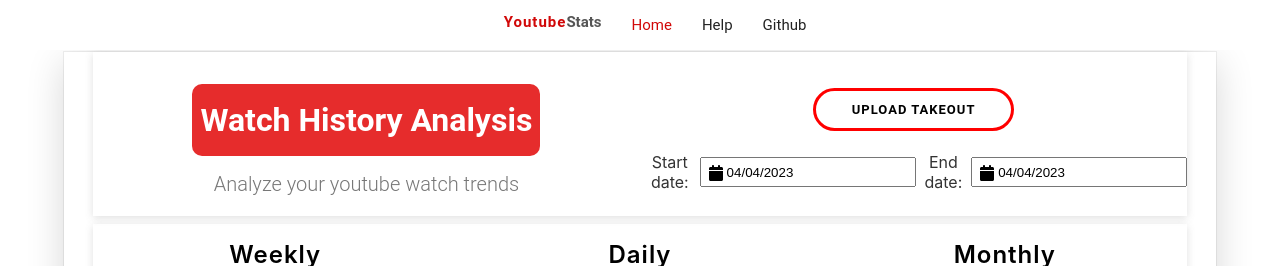
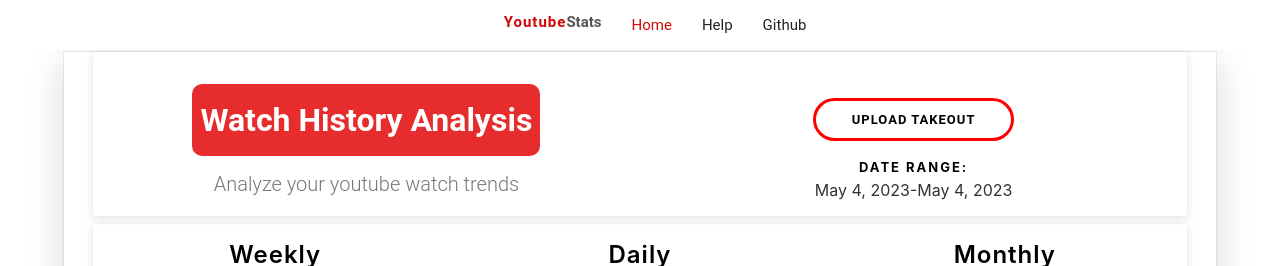
Before and after one commit to delaguardianick/Youtube-Watch-History-Statistics, a React (Create React App) app in the folder Web/youtube-stats/: page / in a window 1280 px wide. Shown: the top 266 px of the page. Built offline with nearby package versions, Linux system fonts and the light colour scheme; no server answers.

Commit message:
Display date at the top

```diff
--- a/Web/youtube-stats/src/App.js
+++ b/Web/youtube-stats/src/App.js
@@ -1,8 +1,7 @@
 import './App.css';
 // import './dist/output.css';
 import { useState, useEffect, useRef} from 'react';
-import DatePicker from 'react-datepicker';
-import {format,parseISO} from 'date-fns';
+import {parseISO} from 'date-fns';
 import "react-datepicker/dist/react-datepicker.css";
 
 function App() {
@@ -28,14 +27,7 @@
     });
     const data = await response.json();
     console.log(data);
-    // TODO: Display the plots
-    // calcExtraInfo()
   };
-
-  // const calcExtraInfo = async () => {
-  //   const response = await fetch('http://localhost:8000/upload/advanced');
-  //   const data = await response.json();
-  // };
 
   const getDataFrameStats = async () => {
     const response = await fetch('http://localhost:8000/stats');
@@ -50,6 +42,17 @@
       setDateEndRange(parseISO(data.end_date));
     }
     setDataFrameStats(data);
+  };
+
+  const dateObjToString = (dateObj) => {
+    const monthNames = [
+      'January', 'February', 'March', 'April', 'May', 'June',
+      'July', 'August', 'September', 'October', 'November', 'December'
+    ];
+    const year = dateObj.getFullYear();
+    const month = dateObj.getMonth() + 1;
+    const day = dateObj.getDate();
+    return `${monthNames[month]} ${day}, ${year}`;
   };
 
   useEffect(() => {
@@ -96,39 +99,13 @@
                 Upload Takeout
                 <input name="" type="file" id="formId" hidden />
             </label>
-            <div className='date-picker' >
-              {/* <label for="start" className='date-start'>Start date:</label>
-                <input type="date" id="start" name="trip-start"
-                    value={takeoutStats.start_date}
-                    min={takeoutStats.start_date} max={takeoutStats.end_date}>
-                </input>
-              <label for="end" className='date-end'>End date:</label>
-                <input type="date" id="end" name="trip-end"
-                    value={takeoutStats.end_date}
-                    min={takeoutStats.start_date} max={takeoutStats.end_date}>
-              </input> */}
-              <label for="start" className='date-start'>Start date:</label>
-              <DatePicker
-                showIcon
-                selected={dateStartRange}
-                onChange={date => setDateStartRange(date.getFullYear())}
-                minDate={dateStartRange}
-                maxDate={dateEndRange}
-                // dateFormat="yyyy"
-                // showYearPicker
-                />
-              <label for="end" className='date-end'>End date:</label>
-              <DatePicker
-                showIcon
-                selected={dateEndRange}
-                onChange={date => setDateEndRange(date.getFullYear())}
-                minDate={dateStartRange}
-                maxDate={dateEndRange}
-                // dateFormat="yyyy"
-                // showYearPicker
-                />
+            <h4>Date range:</h4>
+            <div className='date-picker'>
+              <div>{dateObjToString(dateStartRange) }- </div>
+              <div>{dateObjToString(dateEndRange)}</div>
+            </div>
 
-            </div>
+
           </div>
         </section>
 
```
